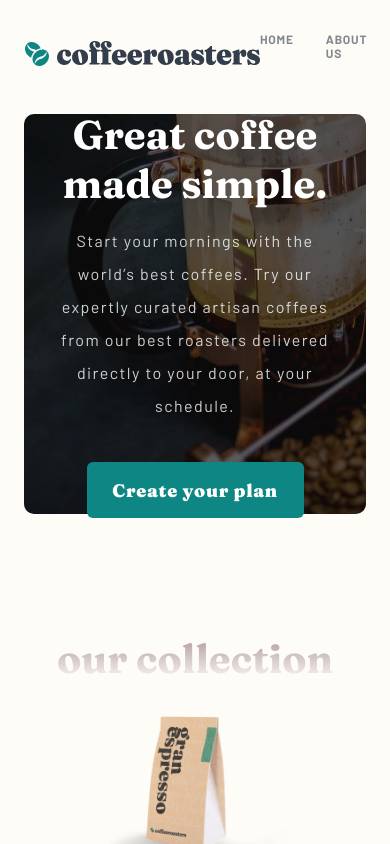
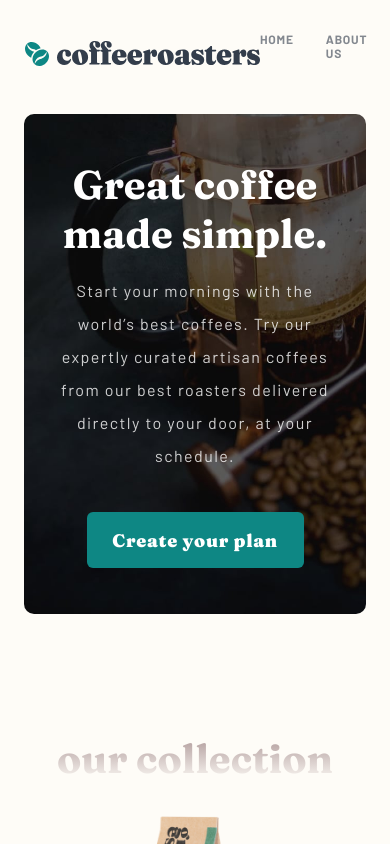
Before and after one commit to vincitaylaran/coffeeroasters-sub-site, a Next.js app: page / in a window 390 px wide. Shown: the top 844 px of the page. Built offline with nearby package versions, Linux system fonts and the light colour scheme.

Commit message:
refactor: remove media query in background mixin, create default heights for each hero background id

```diff
--- a/styles/Hero.module.scss
+++ b/styles/Hero.module.scss
@@ -61,9 +61,12 @@
 // User must pass coffeepress, blackcup, or whitecup to the background prop of the
 // Hero component.
 #coffeepress {
+  height: 500px;
+
   @include background(
     "../public/assets/home/mobile/image-hero-coffeepress.jpg"
   );
+
   @media (min-width: breakpoint(tablet)) {
     @include background(
       "../public/assets/home/tablet/image-hero-coffeepress.jpg"
@@ -81,6 +84,7 @@
 
 #blackcup {
   @include background("../public/assets/plan/mobile/image-hero-blackcup.jpg");
+  height: 400px;
 
   @media (min-width: breakpoint(tablet)) {
     @include background("../public/assets/plan/tablet/image-hero-blackcup.jpg");
@@ -96,6 +100,8 @@
 }
 
 #whitecup {
+  height: 400px;
+
   .title {
     font-size: 1.75rem;
   }
--- a/styles/_mixins.scss
+++ b/styles/_mixins.scss
@@ -24,9 +24,6 @@
   background: url($path);
   background-size: cover;
   background-repeat: no-repeat;
-  @media (max-width: breakpoint(mobile)) {
-    height: 400px;
-  }
 }
 
 @mixin flex($direction: row) {
```
